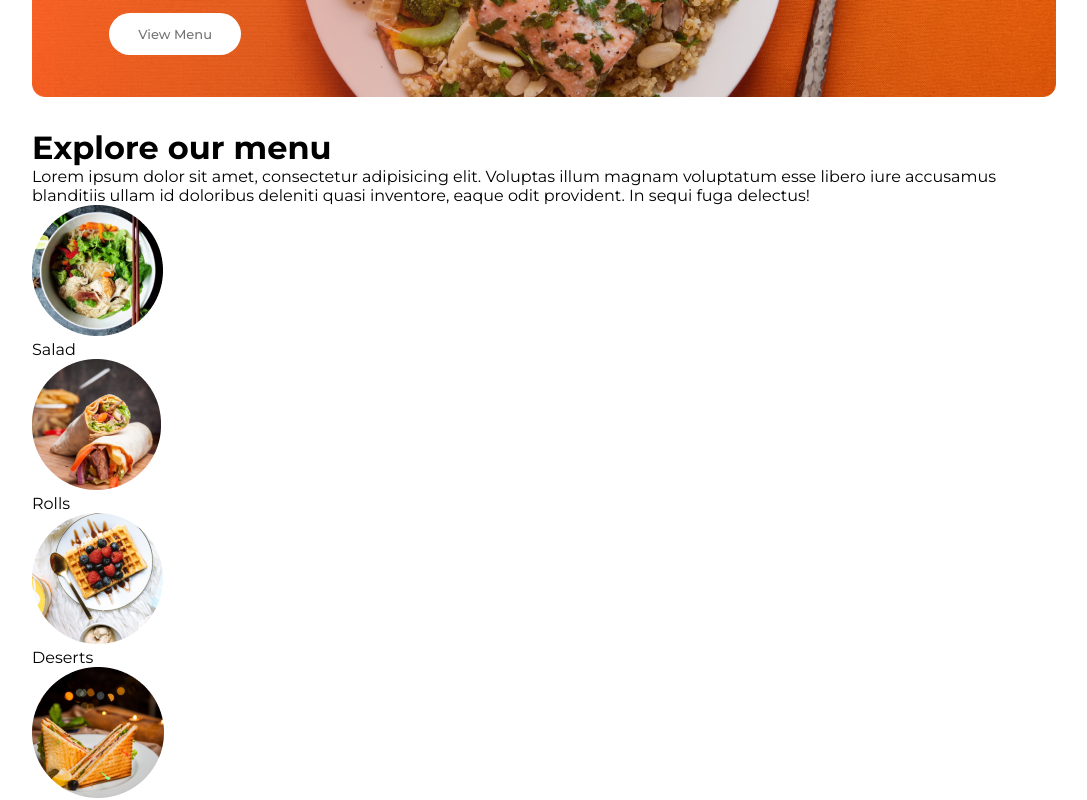
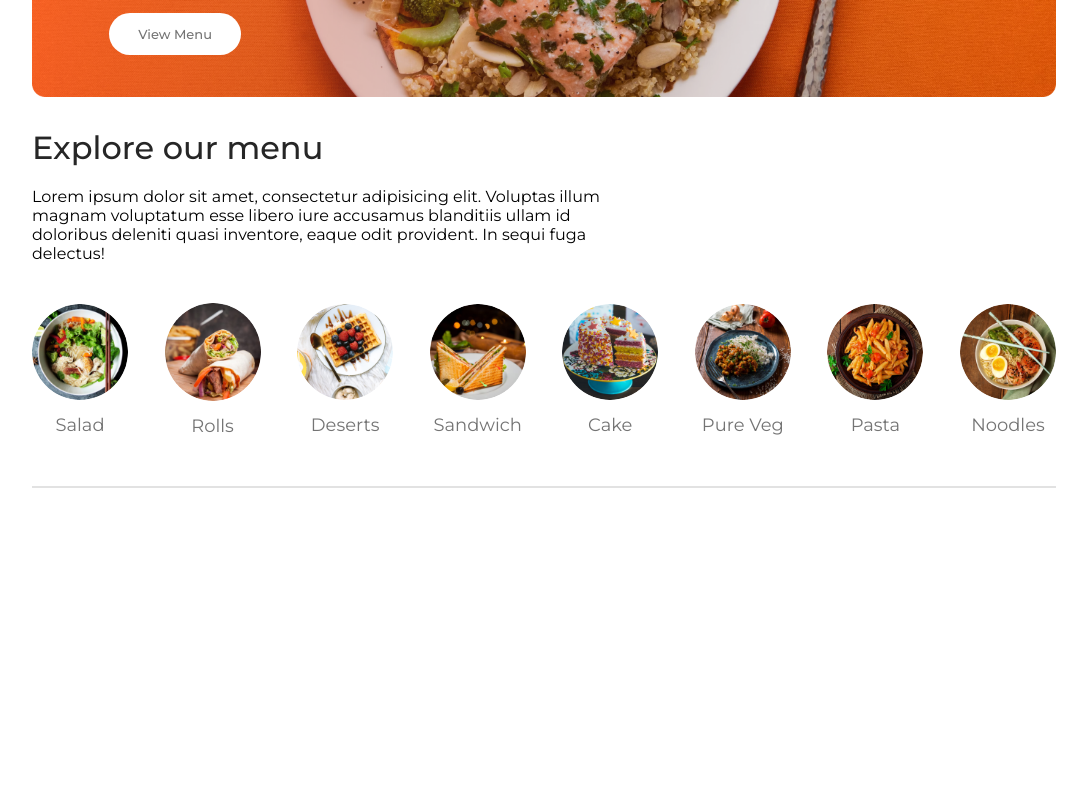
Before and after one commit to ElynNg/FoodDelivery, a React (Vite) app: page / in a window 1280 px wide. Shown: the part 480-1280 px from the top of the page, without its empty margins (96-1183 px from the left). After the commit the page ends 978 px from the top, so only its background shows below. Built offline with nearby package versions, Linux system fonts and the light colour scheme.

Commit message:
Explore menu update

```diff
--- a/src/components/ExploreMenu/ExploreMenu.css
+++ b/src/components/ExploreMenu/ExploreMenu.css
@@ -0,0 +1,57 @@
+.explore-menu {
+    display: flex;
+    flex-direction: column;
+    gap: 20px;
+}
+
+.explore-menu h1 {
+    color: #262626;
+    font-weight: 500;
+}
+
+.explore-menu-text {
+    max-width: 60%;
+    columns: #808080;
+}
+
+.explore-menu-list  {
+    display: flex;
+    justify-content: space-between;
+    align-items: center;
+    gap: 30px;
+    text-align: center;
+    margin: 20px 0;
+    overflow-x: scroll;
+}
+
+.explore-menu-list::-webkit-scrollbar {
+    display: none;
+}
+
+.explore-menu-list-item img {
+    width: 7.5vw;
+    min-width: 80px;
+    cursor: pointer;
+    border-radius: 50%;
+    transition: 0.2s;
+}
+
+.explore-menu-list-item p {
+    margin-top: 10px;
+    color: #747474;
+    font-size: max(1.4vw, 16px);
+    cursor: pointer;
+}
+
+.explore-menu hr {
+    margin: 10px 0;
+    height: 2px;
+    background: #e2e2e2;
+    border: none;
+}
+
+.explore-menu-list-item .active {
+    border: 4px solid #ccc;
+    padding: 2px;
+
+}
--- a/src/components/ExploreMenu/ExploreMenu.jsx
+++ b/src/components/ExploreMenu/ExploreMenu.jsx
@@ -1,7 +1,7 @@
 import './ExploreMenu.css'
 import { menu_list } from '../../assets/assets'
 
-const ExploreMenu = () => {
+const ExploreMenu = ({category, setCategory}) => {
   return (
     <div className='explore-menu' id='explore-menu'>
       <h1>Explore our menu</h1>
@@ -9,13 +9,16 @@
       <div className="explore-menu-list">
         {menu_list.map((item, index) => {
             return (
-                <div className="explore-menu-list-item">
-                    <img src={item.menu_image} alt="" />
+                <div onClick={() => setCategory(prev => prev === item.menu_name ? "All" : item.menu_name)} key={index} className="explore-menu-list-item">
+                    <img className={category === item.menu_name ? "active" : ""} src={item.menu_image} alt="" />
                     <p>{item.menu_name}</p>
                 </div>
             )
         })}
       </div>
+
+      <hr />
+
     </div>
   )
 }
--- a/src/pages/Home/Home.jsx
+++ b/src/pages/Home/Home.jsx
@@ -1,12 +1,16 @@
+import { useState } from 'react'
 import './Home.css'
 import Header from '../../components/Header/Header.jsx'
 import ExploreMenu from '../../components/ExploreMenu/ExploreMenu.jsx'
 
 const Home = () => {
+
+  const [category, setCategory] = useState("All");
+
   return (
     <div>
         <Header/>
-        <ExploreMenu/>
+        <ExploreMenu category={category} setCategory={setCategory}/>
     </div>
   )
 }
```
Also changed, not shown: src/context/StoreContext.jsx (added).
